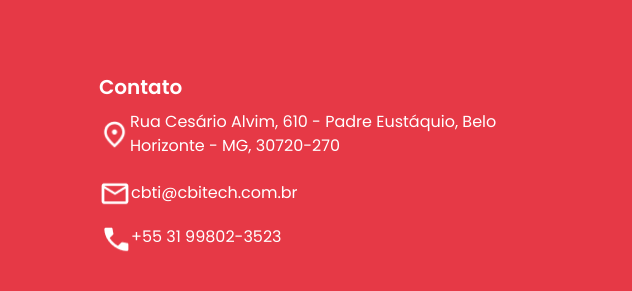
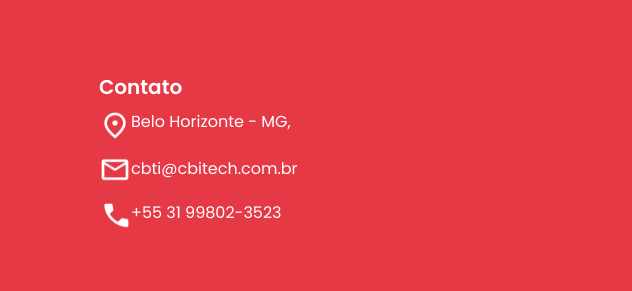
Before and after one commit to codesdevsgroup/cbti, a plain HTML site: page index.html in a window 1280 px wide. Shown: the part 5959-6250 px from the top of the page, 648-1280 px from the left. Drawn offline with nearby package versions, Linux system fonts and the light colour scheme.

Commit message:
fix address

```diff
--- a/assets/css/style.css
+++ b/assets/css/style.css
@@ -480,9 +480,6 @@ footer h2 {
 footer .contact .email {
   margin-top: 3px;
 }
-footer .img_endereco {
-  margin-top: 9px;
-}
 
 /* botão de whatsapp */
 .whatsapp-button {
--- a/index.html
+++ b/index.html
@@ -514,8 +514,7 @@
                   height="32px"
                 />
                 <p>
-                  Rua Cesário Alvim, 610 - Padre Eustáquio, Belo Horizonte - MG,
-                  30720-270
+                  Belo Horizonte - MG,
                 </p>
               </div>
 
```
